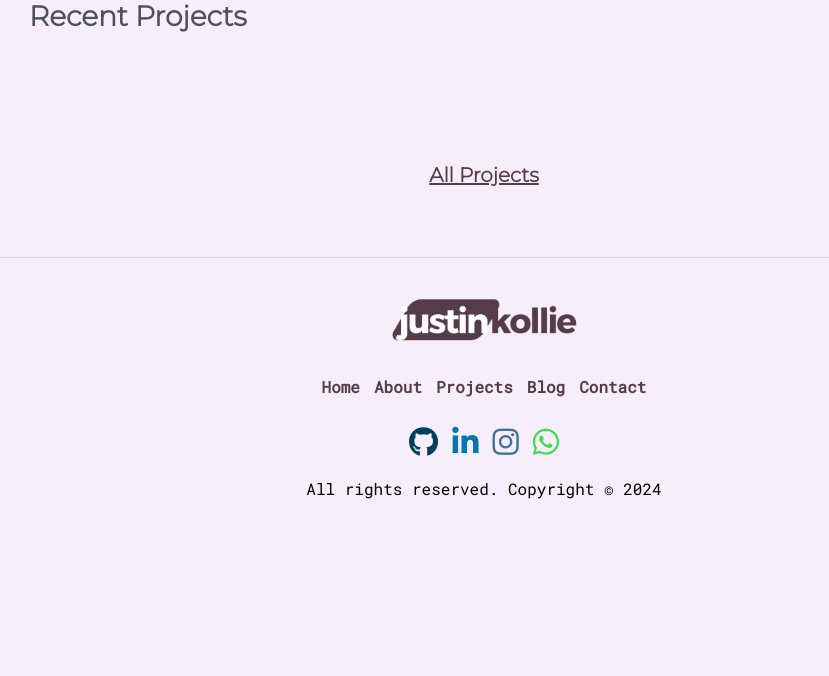
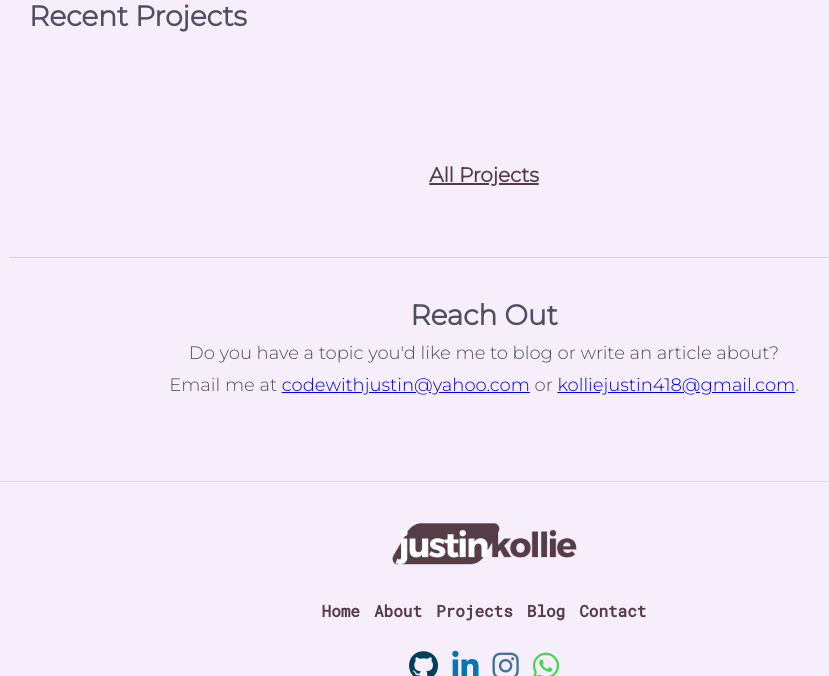
Before and after one commit to sandocodes/personal_portfolio, a Django app: page /about-me/ in a window 1280 px wide. Shown: the part 775-1451 px from the top of the page, without its empty margins (156-985 px from the left). Before the commit the page ends 1274 px from the top, so only its background shows below. Run offline with Django 5.2, Linux system fonts and the light colour scheme; data that the repository does not hold is empty; some libraries are stand-ins or nearby versions.

Commit message:
About Page
Added a reach out section to the about page.

```diff
--- a/portfolio/website/static/about_styles.css
+++ b/portfolio/website/static/about_styles.css
@@ -188,3 +188,25 @@
     font-weight: bold;
     /* text-decoration: none; */
 }
+
+
+/* Reach Out Section */
+.reach_out {
+    padding: 40px 20px;
+    text-align: center;
+    margin: 45px 0;
+    border-top: 1px solid lightgray;
+}
+
+.reach_out h3 {
+    font-size: 28px;
+}
+
+.reach_out p:first-of-type {
+    margin: 10px 0;
+    font-size: 18px;
+}
+
+.reach_out p:last-of-type {
+    font-size: 18px;
+}
--- a/portfolio/website/templates/about_page.html
+++ b/portfolio/website/templates/about_page.html
@@ -49,5 +49,11 @@
             </div>
             <a href="{% url 'website_projects_page' %}" class="all_projects_link">All Projects</a>
         </div>
+        <!-- Reach Out Section -->
+        <div class="reach_out">
+            <h3>Reach Out</h3>
+            <p>Do you have a topic you'd like me to blog or write an article about?</p>
+            <p>Email me at <a href="#">codewithjustin@yahoo.com</a> or <a href="#">kolliejustin418@gmail.com</a>.</p>
+        </div>
     </div>
 {% endblock %}
```
